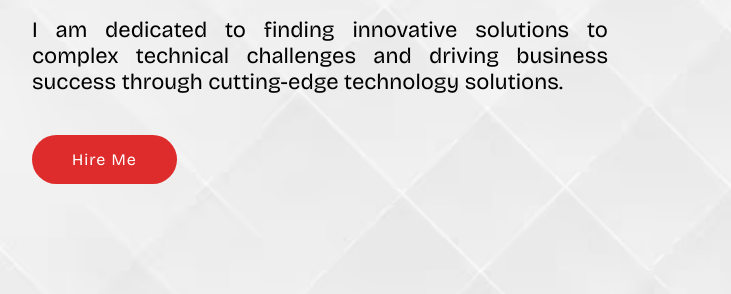
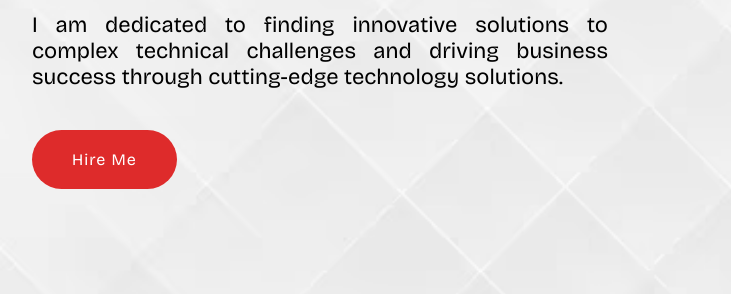
Before and after one commit to Seyi-Adebowale/my-cv, a plain HTML site: page index.html in a window 1280 px wide. Shown: the part 415-709 px from the top of the page, 0-731 px from the left. Drawn offline with nearby package versions, Linux system fonts and the light colour scheme.

Commit message:
increased button size

```diff
--- a/styles.css
+++ b/styles.css
@@ -240,7 +240,7 @@ nav ul li a:hover,
 .btn:link,
 .btn:visited {
   text-decoration: none;
-  padding: 1.5rem 4rem;
+  padding: 2rem 4rem;
   display: inline-block;
   font-size: 1.6rem;
   transition: all 0.2s;
```
